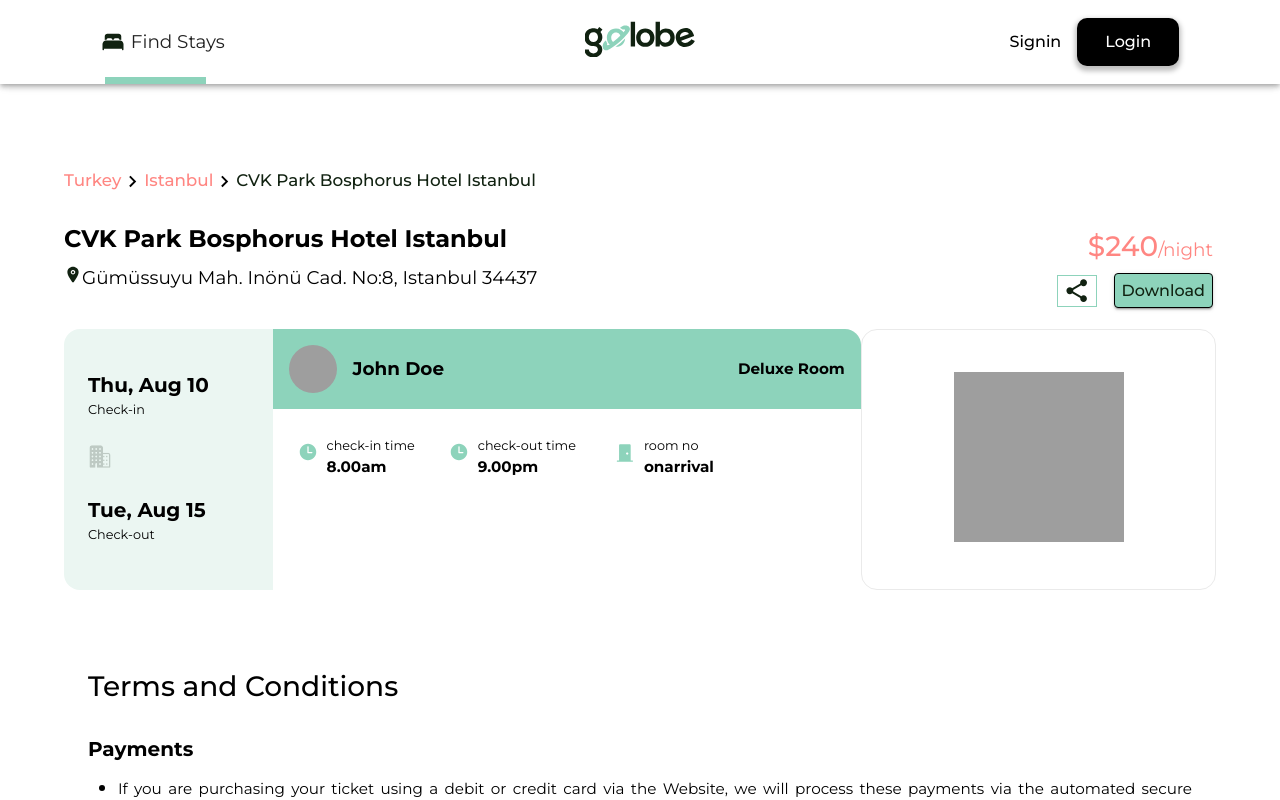
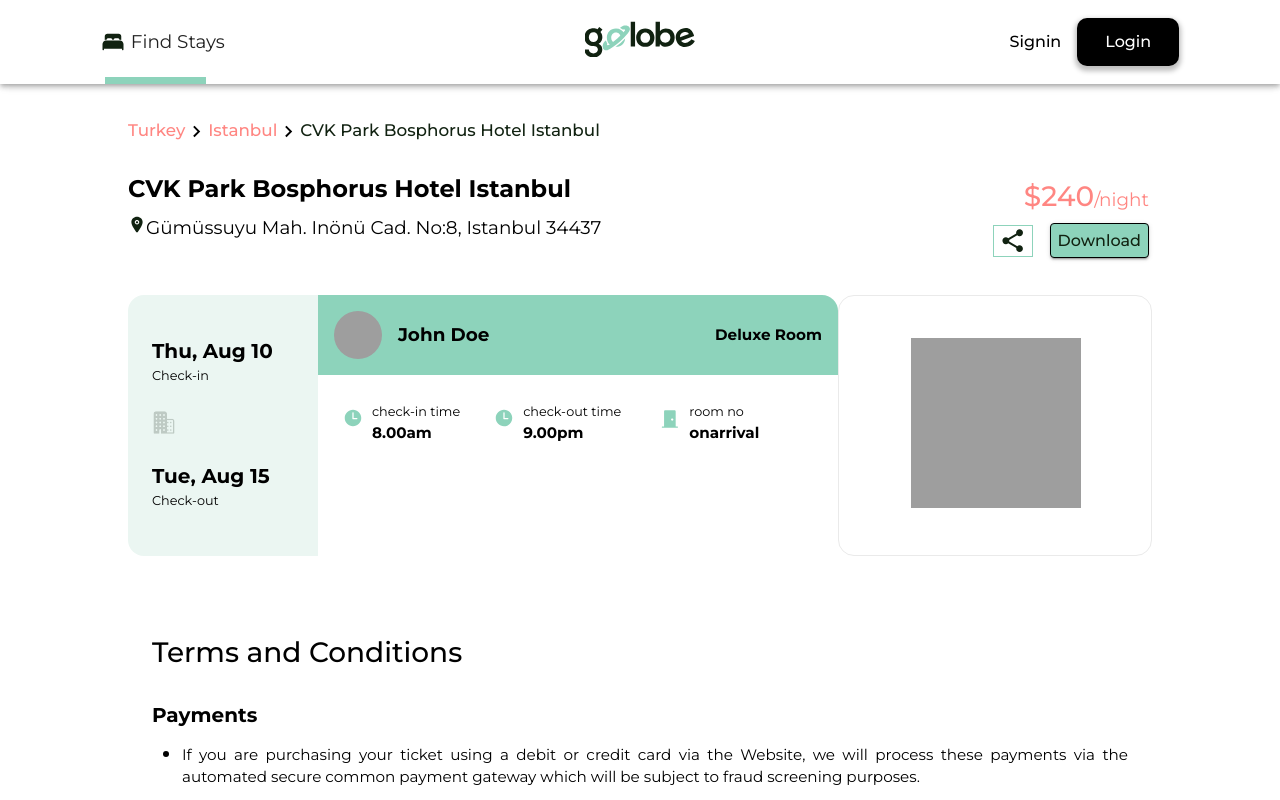
Before and after one commit to Jeyanth-2301/golobe-ui, a React (Vite) app: page /payment-page in a window 1280 px wide. Shown: the top 800 px of the page. Built offline with nearby package versions, Linux system fonts and the light colour scheme; grey boxes are pictures that could not be loaded.

Commit message:
Box change for Payment page

```diff
--- a/src/components/FinalBookingDetails/Details.jsx
+++ b/src/components/FinalBookingDetails/Details.jsx
@@ -1,5 +1,5 @@
 import React from 'react';
-import { Container } from '@mui/material'
+import { Box } from '@mui/material'
 import Detail from './TitleCard';
 import Booking from './Booking'
 import Terms from './Terms'
@@ -19,13 +19,12 @@
 
     return (
         <>
-            <Container id="pageContent" style={{ paddingTop:50 }}>
-                <Top/>
+            <Box sx={{ display: 'flex', flexDirection: 'column', justifyContent: 'center', padding: '0px 10%' }}>
+                <Top />
                 <Detail />
                 <Booking bookingDetails={bookingDetails} />
                 <Terms />
-            </Container>
-
+            </Box>
         </>
     );
 };
--- a/src/pages/PaymentPage.jsx
+++ b/src/pages/PaymentPage.jsx
@@ -6,7 +6,7 @@
     return (
         <>
             <Details />
-            <Box sx={{ width: '20vh', height: '50vh' }}></Box>
+            <Box sx={{ width: '20vh', height: '30vh' }}></Box>
         </>
     )
 }
```
